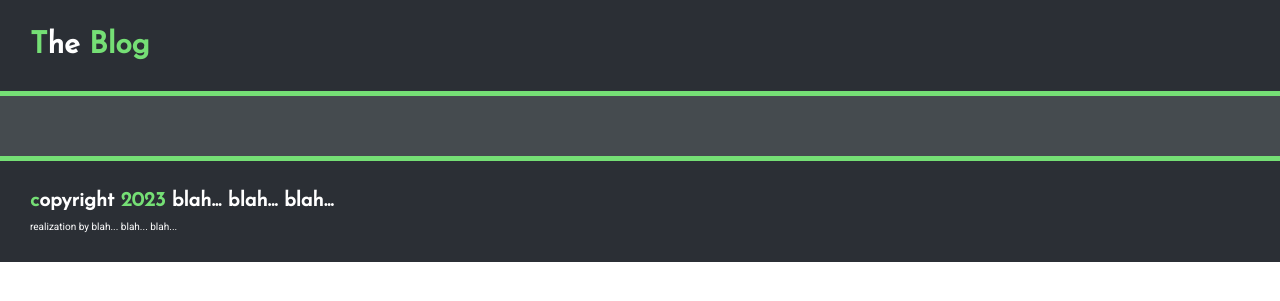
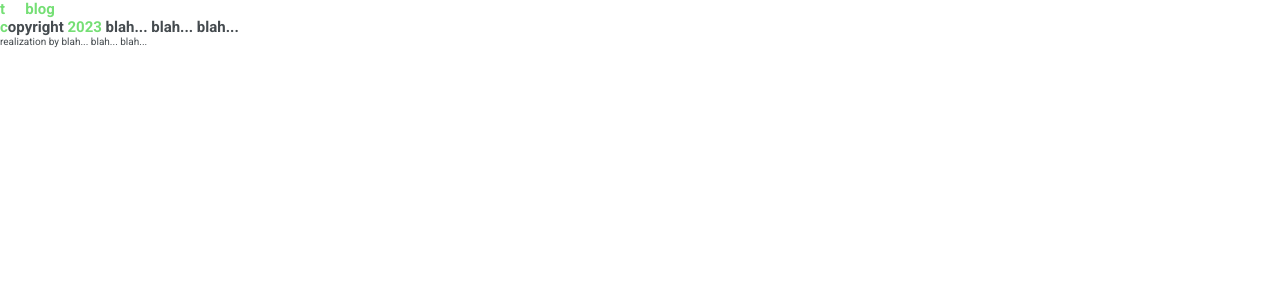
Before and after one commit to pniewiarowski/django-blog, a Django app: page / in a window 1280 px wide. Shown: the top 301 px of the page. Run offline with Django 4.2, Linux system fonts and the light colour scheme; data that the repository does not hold is empty; style sheets or scripts are compiled from the project's sources.

Commit message:
Remove styles for elements

```diff
--- a/src/static/css/element/_app.sass
+++ b/src/static/css/element/_app.sass
@@ -1,15 +1,2 @@
 .app
-  height: 100vh
-  color: $main-light-color
-
-  &__nav
-    display: flex
-    justify-content: flex-start
-    align-items: center
-
-  &__content
-    padding: 3rem
-    background-color: $main-dark-color
-
-  &__footer
-    min-height: 10vh
+  height: 100%
--- a/src/static/css/element/_footer.sass
+++ b/src/static/css/element/_footer.sass
@@ -1,15 +1,2 @@
 .footer
-  width: 100%
   height: 100%
-  padding: 3rem
-  background-color: $secondary-dark-color
-  border-top: solid 0.5rem $success-green-color
-
-  &__heading
-    font-size: 2rem
-    font-family: $accent-font-family
-    margin-bottom: 1rem
-
-  &__paragraph
-    font-size: 1rem
-    font-weight: 400
--- a/src/static/css/element/_nav.sass
+++ b/src/static/css/element/_nav.sass
@@ -1,18 +1,2 @@
 .nav
-  width: 100%
   height: 100%
-  padding: 3rem
-  display: flex
-  justify-content: flex-start
-  align-items: center
-  background-color: $secondary-dark-color
-  border-bottom: solid 0.5rem $success-green-color
-
-  &__group
-    margin-right: 3rem
-
-  &__brand
-    font-weight: 900
-    font-size: 3rem
-    font-family: $accent-font-family
-    text-transform: capitalize
```
